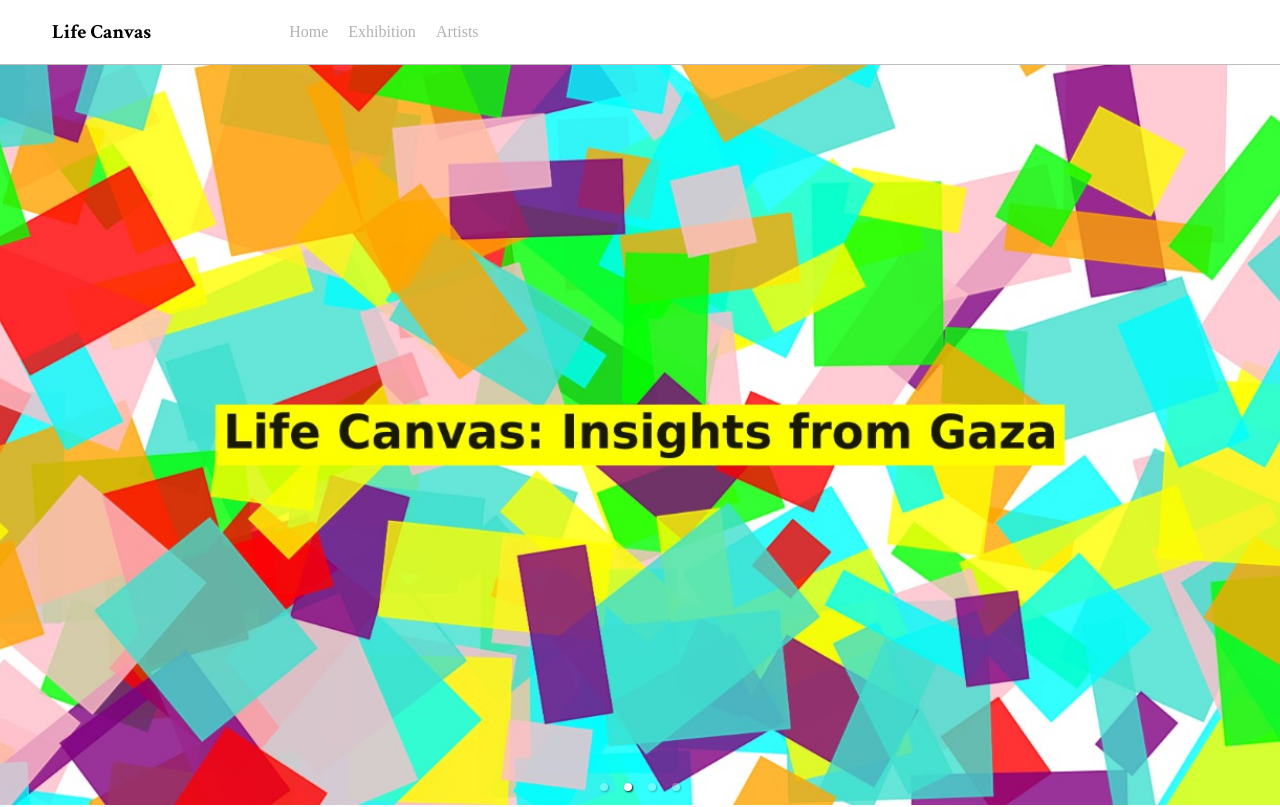
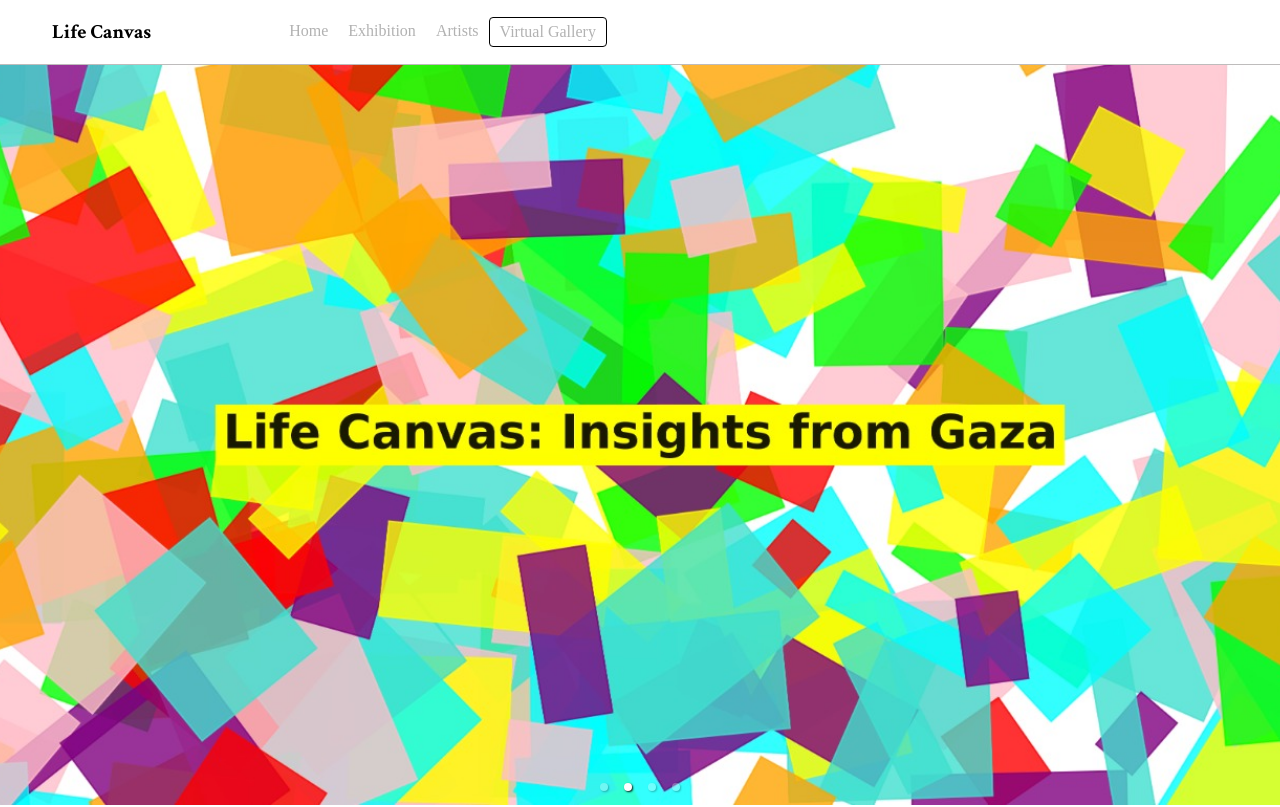
Before and after one commit to Loai106/exhibition-deploy, a React (Vite) app in the folder photography/: page / in a window 1280 px wide. Shown: the top 807 px of the page. Built offline with nearby package versions, Linux system fonts and the light colour scheme.

Commit message:
adding virtual gallert button to navbar

```diff
--- a/photography/src/Layout/Navbar.tsx
+++ b/photography/src/Layout/Navbar.tsx
@@ -18,6 +18,10 @@ const Navbar = () => {
     { label: "Home", path: "/" },
     { label: "Exhibition", path: "/exhibitions" },
     { label: "Artists", path: "/artists" },
+    { label :"Virtual Gallery", path:"https://publish.exhibbit.com/gallery/178300305673707836/marble-gallery-126570/?v=20241227032001",styles:{padding:"5px 10px ", borderRadius:"4px",border:"1px solid black" ,color:"rgb(178, 178, 178)",transition: "color 0.3s ease",
+      "&:hover": {
+        color: "black",
+      },}}
     // { label: "About", path: "/about" },
   ];
 
@@ -125,7 +129,7 @@ const Navbar = () => {
               {navItems.map((item) => (
                 <Grid key={item.label}>
                   <Link to={item.path} style={{ textDecoration: "none" }}>
-                    <Box sx={linkStyles}>{item.label}</Box>
+                    <Box sx={item.styles?item.styles:linkStyles}>{item.label}</Box>
                   </Link>
                 </Grid>
               ))}
```
